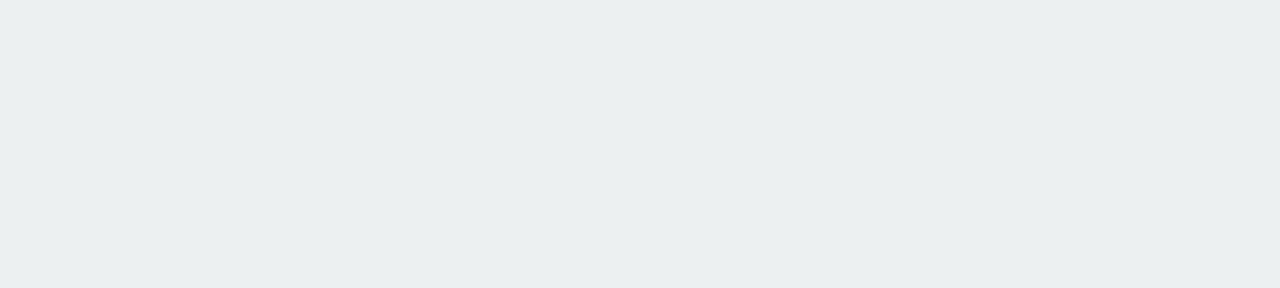
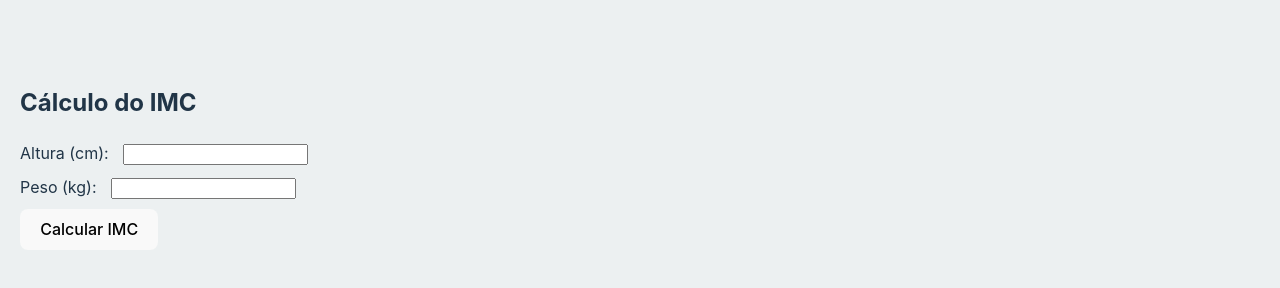
Before and after one commit to JaoVicy/React---Semana-code-1, a React (Vite) app: page / in a window 1280 px wide. Shown: the part 328-616 px from the top of the page. Built offline with nearby package versions, Linux system fonts and the light colour scheme.

Commit message:
Implementacao da tabela funcional que mede o IMC (Day 4)

```diff
--- a/src/App.jsx
+++ b/src/App.jsx
@@ -1,14 +1,14 @@
+import ImcForm from "./components/ImcForm/Index";
 import Title from "./components/Title";
 
 
 function App() {
-
-
-  return(
+  return (
     <>
-      <Title/>
+        <Title />
+        <ImcForm />
     </>
-  )
+);
 }
 
-export default App
+export default App;
--- a/src/components/ImcForm/Index.jsx
+++ b/src/components/ImcForm/Index.jsx
@@ -0,0 +1,100 @@
+import { useState } from 'react';
+import './imcForm.css';
+
+const ImcForm = () => {
+
+    const [altura, setAltura] = useState('');
+    const [peso, setPeso] = useState('');
+    const [result, setResult] = useState(null);
+    const [clasifc, setClasifc] = useState('');
+
+
+    const calcIMC = (e) => {
+        e.preventDefault(); // Evita envio do formulário
+
+        // Conversão de valores
+        const altMet = parseFloat(altura) / 100;
+        const pesKg = parseFloat(peso);
+
+        // Calculo de IMC
+        const imc = pesKg / (altMet * altMet);
+        setResult(imc.toFixed(2)) // Armazena resultado
+
+        // Classificação do IMC:
+        let clasifcIMC = '';
+
+        if (imc < 16){
+
+            clasifcIMC = 'Magreza Grave';
+
+        } else if (imc >= 16 && imc < 17){
+
+            clasifcIMC = 'Magreza Moderada';
+
+        } else if (imc >= 17 && imc < 18.5){
+
+            clasifcIMC = 'Magreza Leve';
+
+        } else if (imc >= 18.5 && imc < 25){
+
+            clasifcIMC = 'Saudável';
+
+        } else if (imc >= 25 && imc < 30){
+
+            clasifcIMC = 'Sobre Peso';
+
+        } else if (imc >= 30 && imc < 35){
+
+            clasifcIMC = 'Obesidade Grau I';
+
+        } else if (imc >= 35 && imc <= 40){
+
+            clasifcIMC = 'Obesidade Grau II';
+
+        } else if (imc > 40){
+
+            clasifcIMC = 'Obesidade Grau III';
+
+        }
+
+        setClasifc(clasifcIMC);
+    };
+
+    return (
+        <div className="imc-container">
+            <h2>Cálculo do IMC</h2>
+            <form onSubmit={calcIMC}>
+                <div>
+                    <label>Altura (cm): </label>
+                    <input
+                        type="number"
+                        value={altura}
+                        onChange={(e) => setAltura(e.target.value)}
+                        required
+                    />
+                </div>
+                <div>
+                    <label>Peso (kg): </label>
+                    <input
+                        type="number"
+                        value={peso}
+                        onChange={(e) => setPeso(e.target.value)}
+                        required
+                    />
+                </div>
+                <button type="submit">Calcular IMC</button>
+            </form>
+
+            {result && (
+                <div className="resultado">
+                    <h3>Seu IMC: {result}</h3>
+                    <h4>Classificação: {clasifc}</h4>
+                </div>
+            )}
+        </div>
+    );
+};
+
+
+
+export default ImcForm;
--- /dev/null
+++ b/src/components/ImcForm/imcForm.css
@@ -0,0 +1,25 @@
+.imc-container {
+    display: flex;
+    flex-direction: column;
+    align-items: flex-start; /* Alinha à esquerda */
+    margin: 20px;
+}
+
+form {
+    margin-bottom: 20px;
+}
+
+label {
+    margin-right: 10px;
+}
+
+input {
+    margin-bottom: 10px;
+}
+
+.resultado {
+    margin-top: 20px;
+    padding: 10px;
+    border: 1px solid #ccc;
+    border-radius: 5px;
+}
--- a/src/components/Title/index.jsx
+++ b/src/components/Title/index.jsx
@@ -1,3 +1,4 @@
+import React, { useState } from 'react'
 import './title.css'
 
 const Title = () => {
```
